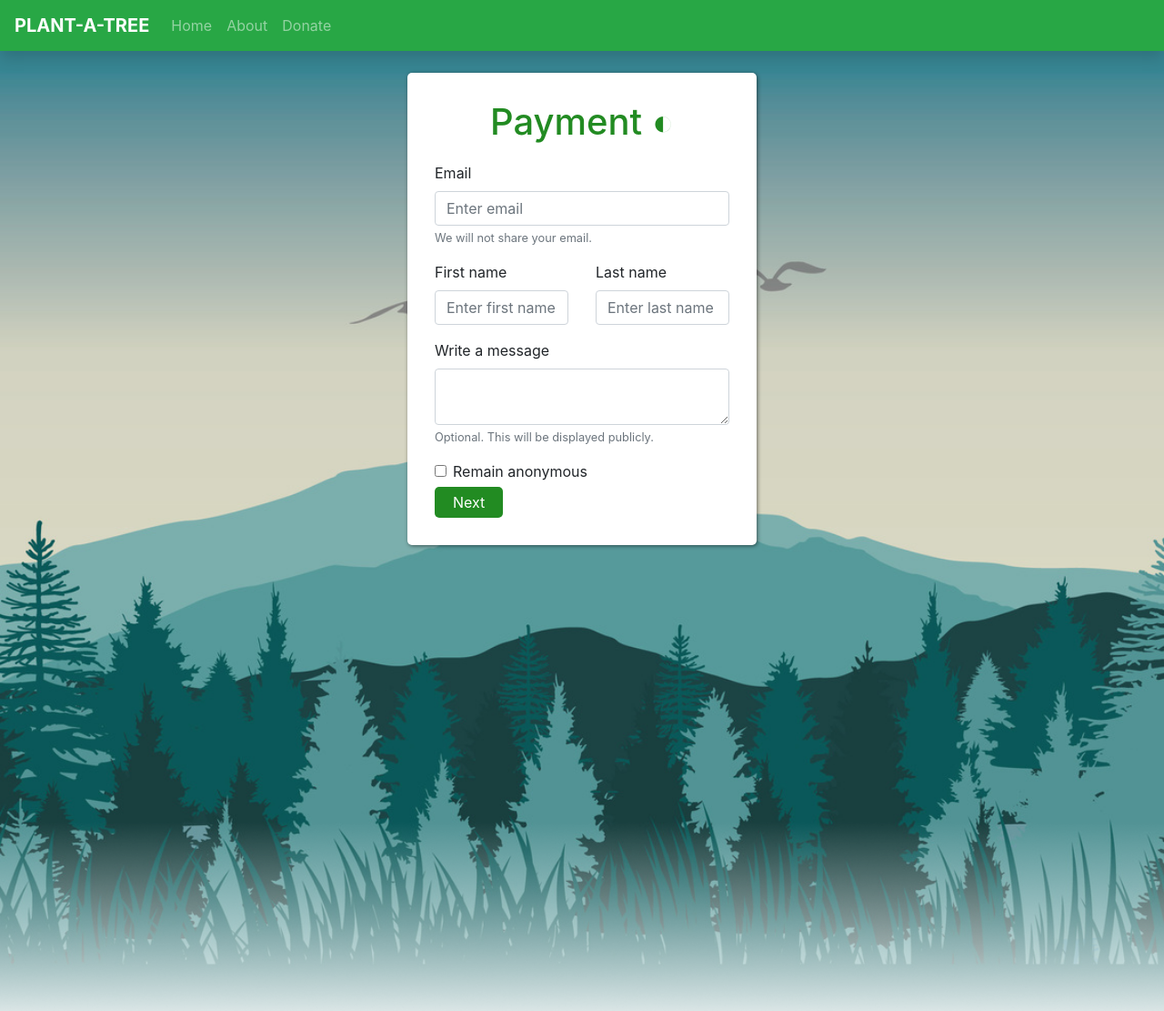
After one commit to xioxet/save-the-trees, a Flask app: page /payment_1 in a window 1280 px wide. The commit adds this page. Shown: the whole page at 91% size. Run offline with Flask 3, Linux system fonts and the light colour scheme; some libraries are stand-ins or nearby versions.

Commit message:
payment templates

```diff
--- a/main.py
+++ b/main.py
@@ -1,7 +1,28 @@
-from flask import Flask
-from flask import render_template
+from flask import Flask, render_template, redirect, url_for
+from flask_wtf import FlaskForm
+from wtforms import StringField, TextAreaField, BooleanField, SubmitField, IntegerField
+from wtforms.validators import DataRequired, Email, NumberRange
+
 
 app = Flask(__name__)
+app.config['SECRET_KEY'] = 'your-secret-key'
+
+class PaymentForm_1(FlaskForm):
+    payment_email = StringField('Email', validators=[DataRequired(), Email()])
+    payment_fname = StringField('First Name', validators=[DataRequired()])
+    payment_lname = StringField('Last Name', validators=[DataRequired()])
+    payment_message = TextAreaField('Write a Message')
+    payment_anonymous = BooleanField('Remain Anonymous')
+    payment_submit = SubmitField('Next')
+
+class PaymentForm_2(FlaskForm):
+    payment_cc_no = IntegerField('Credit Card Number', validators=[DataRequired(), NumberRange(min=1000000000000000, max=9999999999999999)])
+    payment_expiration_month = IntegerField('Expiration Month', validators=[DataRequired(), NumberRange(min=1, max=12)])
+    payment_expiration_year = IntegerField('Expiration Year', validators=[DataRequired(), NumberRange(min=2023, max=2050)])
+    payment_cvv = IntegerField('CVV', validators=[DataRequired(), NumberRange(min=100,max=999)])
+    payment_billing_address_1 = StringField('Billing Address', validators=[DataRequired()])
+    payment_billing_address_2 = StringField('', validators=[DataRequired()])
+    payment_submit = SubmitField('Pay')
 
 @app.route('/')
 def main():
@@ -11,6 +32,30 @@ def main():
 def login():
     return render_template("login.html")
 
+@app.route('/payment_1', methods=['GET', 'POST'])
+def payment_1():
+    form = PaymentForm_1()
+
+    if form.validate_on_submit():
+        print("Form validated and submitted successfully!")
+        print("Email:", form.payment_email.data)
+        print("First Name:", form.payment_fname.data)
+        print("Last Name:", form.payment_lname.data)
+        print("Message:", form.payment_message.data)
+        print("Remain Anonymous:", form.payment_anonymous.data)
+        return redirect(url_for('payment_2'))
+
+    return render_template("payment_step1.html", form=form)
+
+@app.route('/payment_2', methods=['GET', 'POST'])
+def payment_2():
+    form = PaymentForm_2()
+
+    if form.validate_on_submit():
+        print('done')
+        return redirect('/')
+
+    return render_template("payment_step2.html", form=form)
 
 if __name__ == '__main__':
     app.run()
--- a/static/home.css
+++ b/static/home.css
@@ -1,25 +1,94 @@
-.home-banner {
+.home_body {
+    width: 100%;
+    margin: auto;
     position: relative;
 }
 
-.home-banner::before {
-    content:'';
-    position:absolute;
-    background: linear-gradient(0deg, #00000090 50%, #ffffff00 100%);
-    width:100%;
-    height:100%;
-    z-index:2;
+.home_body > img {
+    position: absolute;
     left: 0;
     top: 0;
+    width: 100%;
+    z-index: -1;
 }
 
-.home-banner::after {
-    content:'Join us today!';
-    position:absolute;
-    left: 50%;
-    top: 50%;
-    transform: translate(-50%, -50%);
+.header {
+    margin: auto;
+    font-size: 8cqw;
+    font-weight: bold;
     color: white;
-    z-index:3;
-    font-size: 4cqw;
+    font-family: 'Verdana';
+    text-align: center;
+    filter: drop-shadow(1px 1px 1px rgba(0, 0, 0, 0.5));
+    transition: color 0.3s;
+    cursor: default;
 }
+
+.header > span {
+    display: inline-block;
+    width: auto;
+    transition: transform 0.3s;
+}
+
+.header:hover {
+    color: forestgreen;
+}
+
+.header:hover > span:nth-child(1) {
+    transform: translate(-70%, 10%);
+}
+
+.header:hover > span:nth-child(2) {
+    transform: translate(-60%, -10%);
+}
+
+.header:hover > span:nth-child(3) {
+    transform: translate(-50%, 10%);
+}
+
+.header:hover > span:nth-child(4) {
+    transform: translate(-40%, -10%);
+}
+
+.header:hover > span:nth-child(5) {
+    transform: translate(-20%, 10%);
+}
+
+.header:hover > span:nth-child(6) {
+    transform: translate(-10%, -10%);
+}
+
+.header:hover > span:nth-child(7) {
+    transform: translate(0%, 10%);
+}
+
+.header:hover > span:nth-child(8) {
+    transform: translate(20%, 10%);
+}
+
+.header:hover > span:nth-child(9) {
+    transform: translate(30%, -10%);
+}
+
+.header:hover > span:nth-child(10) {
+    transform: translate(40%, 10%);
+}
+
+.header:hover > span:nth-child(11) {
+    transform: translate(50%, -10%);
+}
+
+.header:hover > span:nth-child(12) {
+    transform: translate(60%, 10%);
+}
+
+.header-2 {
+    font-size: 5cqw;
+    color: white;
+    margin: auto;
+    font: Verdana;
+    text-align: center;
+    font-weight:bold;
+    filter: drop-shadow(1px 1px 1px rgba(0, 0, 0, 0.5));
+    cursor: default;
+}
--- /dev/null
+++ b/static/payment.css
@@ -0,0 +1,39 @@
+.payment-form-1 {
+    max-width: 30%;
+    min-width: 300px;
+    margin: auto;
+    padding: 30px;
+    background-color: white;
+    border-radius:5px;
+    filter: drop-shadow(1px 1px 2px rgba(0,0,0,0.5));
+}
+
+h1 {
+    margin: auto;
+    text-align: center;
+    color: forestgreen;
+    margin-bottom:20px;
+}
+
+#payment_submit {
+    margin-top:5px;
+    background-color:forestgreen;
+    color:white;
+    padding-block:5px;
+    padding-inline:20px;
+    border: none;
+    border-radius: 5px;
+    transition: background-color 350ms, color 350ms;
+}
+
+#payment_submit:hover {
+    background-color:gray;
+}
+
+label {
+    transition: color 0.3s;
+}
+
+label:hover {
+    color: blue;
+}
--- /dev/null
+++ b/templates/payment_base.html
@@ -0,0 +1,12 @@
+{% extends "base.html" %}
+
+{% block content %}
+<link rel="stylesheet" href='static/payment.css'>
+<div class="home_body">
+  <img src="{{url_for('static', filename='images/vector_bg.png')}}">
+  <br>
+  <div class="payment-form-1">
+    {% block payment_form %}{% endblock %}
+  </div>
+</div>
+{% endblock %}
--- /dev/null
+++ b/templates/payment_step1.html
@@ -0,0 +1,41 @@
+{% extends "payment_base.html" %}
+
+{% block payment_form %}
+    <form method="POST" action="">
+      {{ form.csrf_token }}
+      <h1>Payment ◐</h1>
+      <div class='form-group'>
+        <label for="payment-email">Email</label>
+        {{ form.payment_email(class="form-control", placeholder="Enter email") }}
+        <small id="email-help" class="form-text text-muted">We will not share your email.</small>
+      </div>
+
+      <div class='form-group'>
+        <div class='row'>
+          <div class='col'>
+            <label for="payment-fname">First name</label>
+            {{ form.payment_fname(class="form-control", placeholder="Enter first name") }}
+          </div>
+          <div class='col'>
+            <label for="payment-lname">Last name</label>
+            {{ form.payment_lname(class="form-control", placeholder="Enter last name") }}
+          </div>
+        </div>
+      </div>
+
+      <div class="form-group">
+        <label for="payment-message">Write a message</label>
+        {{ form.payment_message(class="form-control") }}
+        <small id="message-help" class="form-text text-muted">Optional. This will be displayed publicly.</small>
+      </div>
+
+      <div class="form-check">
+        {{ form.payment_anonymous(class="form-check-input") }}
+        <label class="form-check-label" for="payment-anonymous">Remain anonymous</label>
+      </div>
+
+        {{ form.payment_submit() }}
+    </form>
+  </div>
+</div>
+{% endblock %}
```
Also changed, not shown: templates/home.html (+16 -39 lines), templates/payment_step2.html (added, +38 -0 lines), static/images/vector_bg.png (added).
